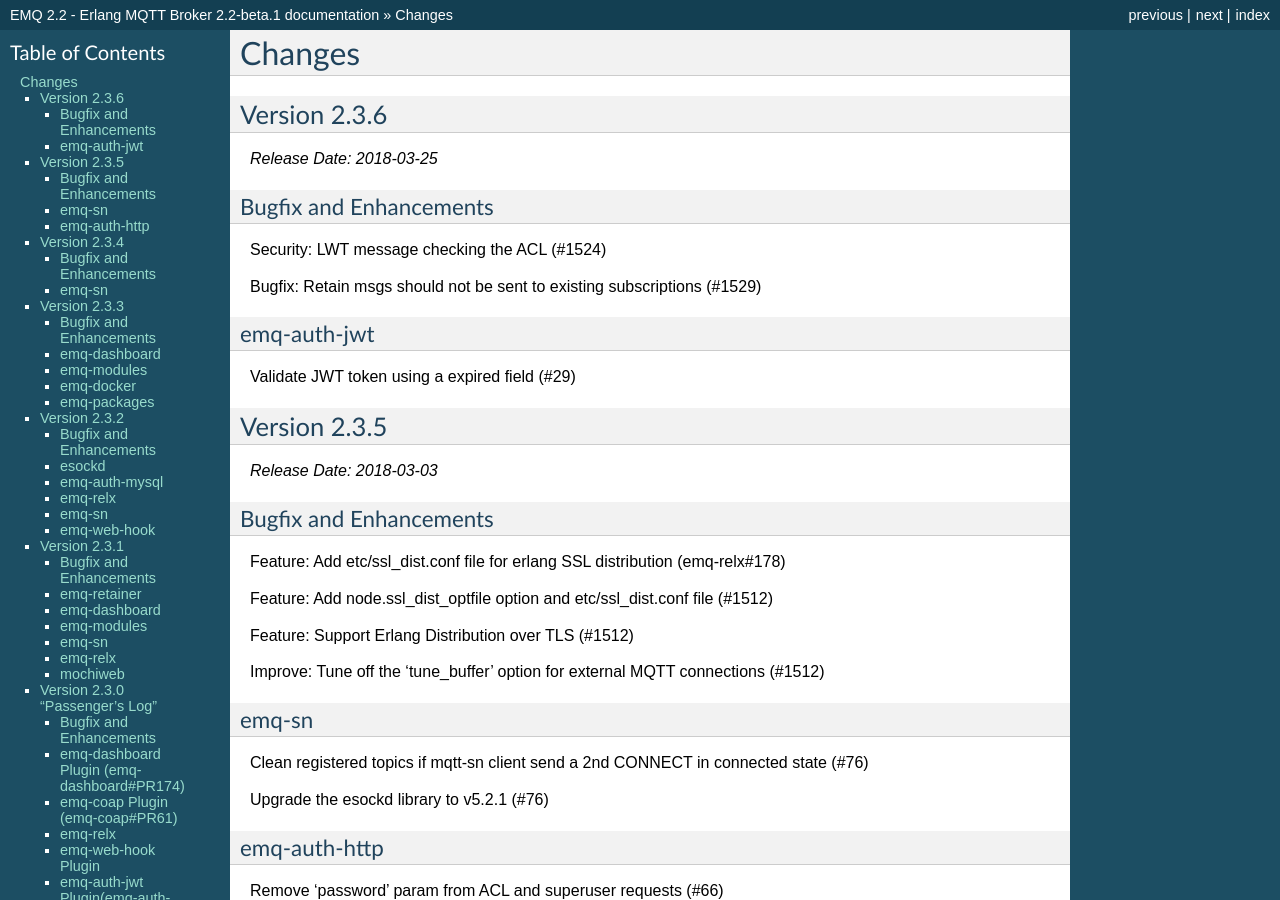
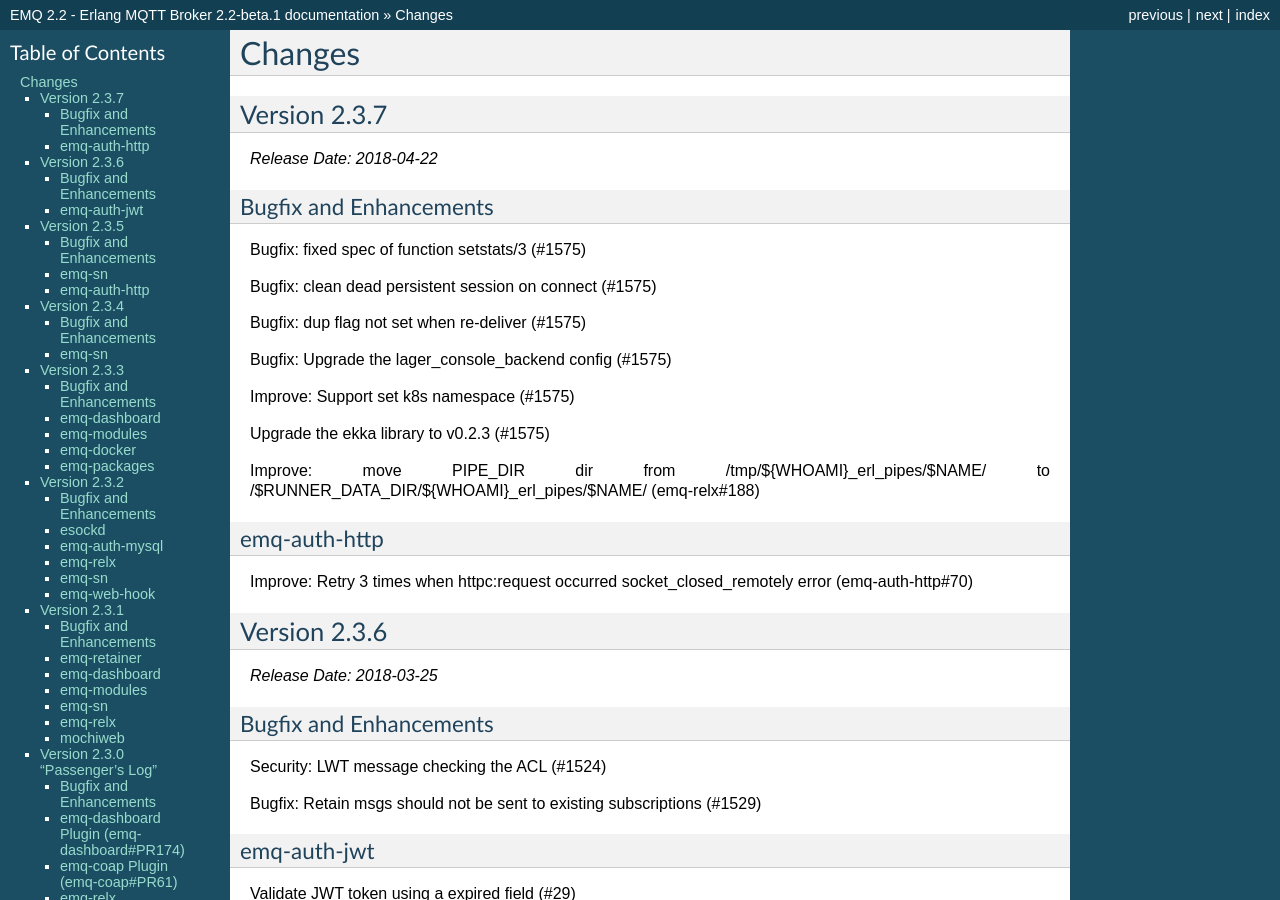
Before and after one commit to emqxarchive/emqx-docs-en, a Sphinx documentation site: the page built from source/changes.rst, in a window 1280 px wide and 900 px high. Built offline with Sphinx 7.4.7, drawn with Linux system fonts in a browser that asks for light colours.

Commit message:
Version 2.3.7

```diff
--- a/source/changes.rst
+++ b/source/changes.rst
@@ -4,6 +4,37 @@
 =======
 Changes
 =======
+
+.. _release_2.3.7:
+
+--------------
+Version 2.3.7
+--------------
+
+*Release Date: 2018-04-22*
+
+Bugfix and Enhancements
+-----------------------
+
+Bugfix: fixed spec of function setstats/3 (#1575)
+
+Bugfix: clean dead persistent session on connect (#1575)
+
+Bugfix: dup flag not set when re-deliver (#1575)
+
+Bugfix: Upgrade the lager_console_backend config (#1575)
+
+Improve: Support set k8s namespace (#1575)
+
+Upgrade the ekka library to v0.2.3 (#1575)
+
+Improve: move PIPE_DIR dir from /tmp/${WHOAMI}_erl_pipes/$NAME/ to /$RUNNER_DATA_DIR/${WHOAMI}_erl_pipes/$NAME/ (emq-relx#188)
+
+emq-auth-http
+-------------
+
+Improve: Retry 3 times when httpc:request occurred socket_closed_remotely error (emq-auth-http#70)
+
 
 .. _release_2.3.6:
 
```
